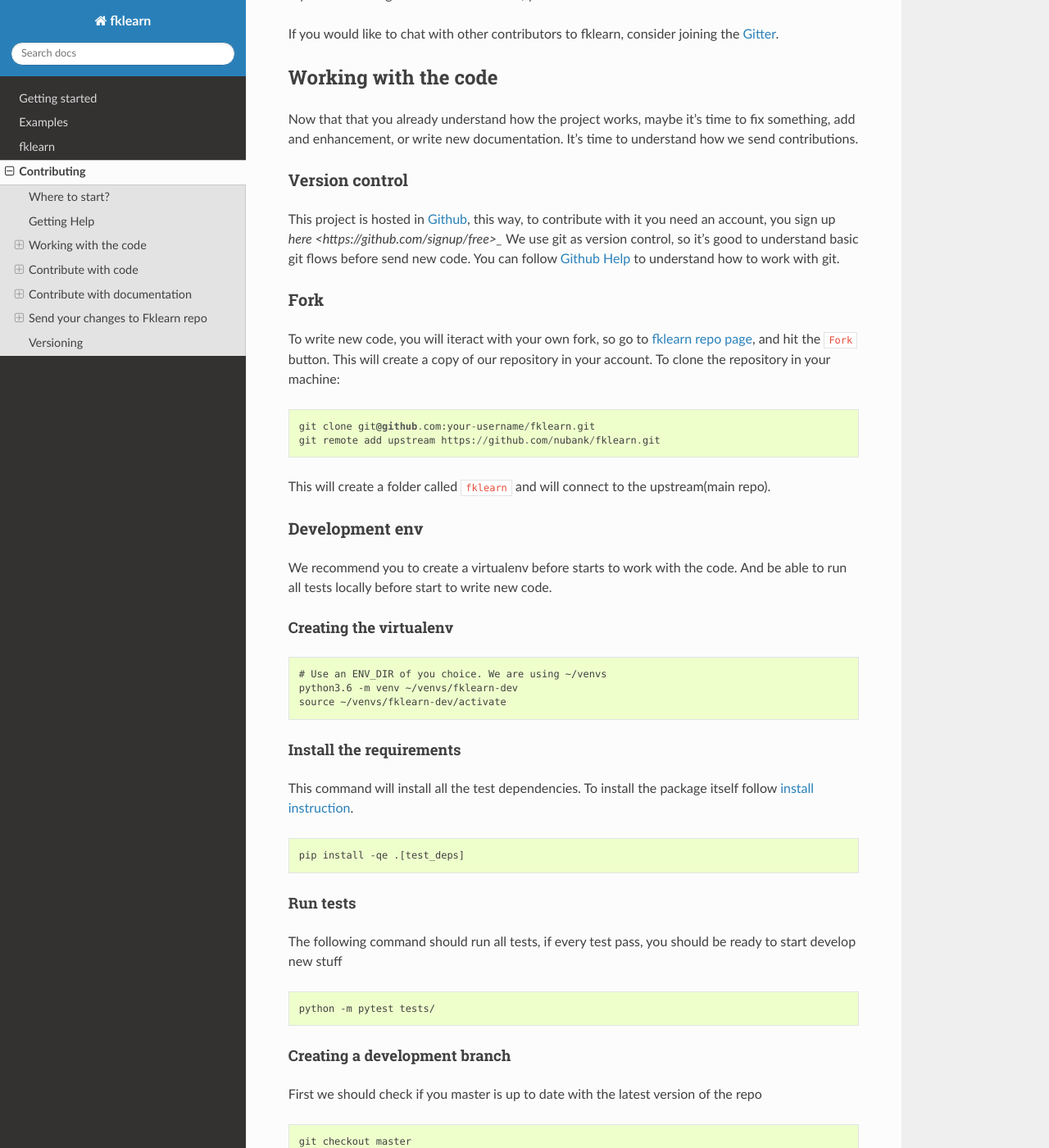
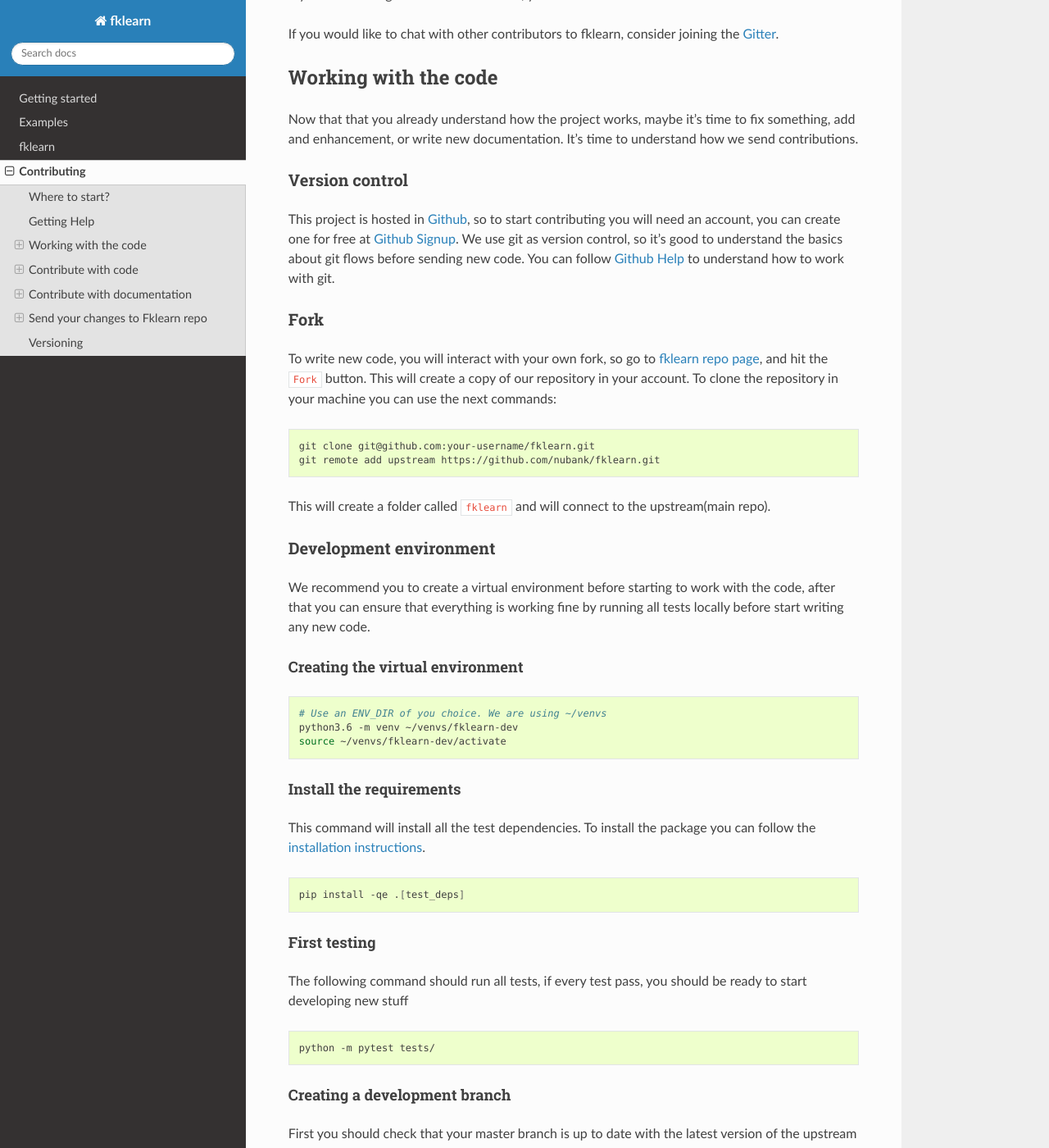
Before and after one commit to nubank/fklearn, a Sphinx documentation site: the page built from docs/source/contributing.rst, in a window 1280 px wide and 1400 px high, scrolled down 1046 px. Shown: the whole window at 82% size. Built offline with Sphinx 7.4.7 and the Read the Docs theme 2.0.0, drawn with Linux system fonts in a browser that asks for light colours; some of the changed text lies outside the part shown.

Commit message:
Minor fixes on the documentation (#184)
* fix: minor fixes to contributing file

Some of the links were not currently active (mainly on github side).
There was a link with a minor error on the underscore position.
Added some extra context for some sentences.

* fix: minor changes to enable code analysis on rst

This kind of changes will help with the format rendered in the final html, and will help us to detect whether the code it's ok with the expected syntax for the lang.

* minor fixes

* Update docs/source/getting_started.rst

Co-authored-by: Guilherme Beltramini <guilherme.beltramini@nubank.com.br>

```diff
--- a/docs/source/contributing.rst
+++ b/docs/source/contributing.rst
@@ -29,29 +29,30 @@
 Version control
 ---------------
 
-This project is hosted in `Github <https://github.com/nubank/fklearn>`_, this way, to contribute with it you need an account, you sign up `here <https://github.com/signup/free>_`
-We use git as version control, so it's good to understand basic git flows before send new code. You can follow `Github Help <https://help.github.com/en>`_ to understand how to work with git.
+This project is hosted in `Github <https://github.com/nubank/fklearn>`_, so to start contributing you will need an account, you can create one for free at `Github Signup <https://github.com/signup>`_.
+We use git as version control, so it's good to understand the basics about git flows before sending new code. You can follow `Github Help <https://docs.github.com/en>`_ to understand how to work with git.
 
 Fork
 ----
 
-To write new code, you will iteract with your own fork, so go to `fklearn repo page <https://github.com/nubank/fklearn>`_, and hit the ``Fork`` button. This will create a copy of our repository in your account. To clone the repository in your machine::
+To write new code, you will interact with your own fork, so go to `fklearn repo page <https://github.com/nubank/fklearn>`_, and hit the ``Fork`` button. This will create a copy of our repository in your account. To clone the repository in your machine you can use the next commands:
+
+.. code-block:: bash
 
     git clone git@github.com:your-username/fklearn.git
     git remote add upstream https://github.com/nubank/fklearn.git
 
 This will create a folder called ``fklearn`` and will connect to the upstream(main repo).
 
-Development env
----------------
+Development environment
+-----------------------
 
-We recommend you to create a virtualenv before starts to work with the code.
-And be able to run all tests locally before start to write new code.
+We recommend you to create a virtual environment before starting to work with the code, after that you can ensure that everything is working fine by running all tests locally before start writing any new code.
 
-Creating the virtualenv
-~~~~~~~~~~~~~~~~~~~~~~~
+Creating the virtual environment
+~~~~~~~~~~~~~~~~~~~~~~~~~~~~~~~~
 
-.. code-block:: none
+.. code-block:: bash
 
   # Use an ENV_DIR of you choice. We are using ~/venvs
   python3.6 -m venv ~/venvs/fklearn-dev
@@ -60,38 +61,38 @@
 Install the requirements
 ~~~~~~~~~~~~~~~~~~~~~~~~
 
-This command will install all the test dependencies. To install the package itself follow `install instruction <https://fklearn.readthedocs.io/en/latest/getting_started.html#installation>`_.
+This command will install all the test dependencies. To install the package you can follow the `installation instructions <https://fklearn.readthedocs.io/en/latest/getting_started.html#installation>`_.
 
-.. code-block:: none
+.. code-block:: bash
 
   pip install -qe .[test_deps]
 
-Run tests
-~~~~~~~~~
+First testing
+~~~~~~~~~~~~~
 
-The following command should run all tests, if every test pass, you should be ready to start develop new stuff
+The following command should run all tests, if every test pass, you should be ready to start developing new stuff
 
-.. code-block:: none
+.. code-block:: bash
 
   python -m pytest tests/
 
 Creating a development branch
 ~~~~~~~~~~~~~~~~~~~~~~~~~~~~~
 
-First we should check if you master is up to date with the latest version of the repo
+First you should check that your master branch is up to date with the latest version of the upstream repository.
 
-.. code-block:: none
+.. code-block:: bash
 
   git checkout master
   git pull upstream master --ff-only
 
-.. code-block:: none
+.. code-block:: bash
 
   git checkout -b name-of-your-bugfix-or-feature
 
 If you already have a branch, and you want to update with the upstream master
 
-.. code-block:: none
+.. code-block:: bash
 
   git checkout name-of-your-bugfix-or-feature
   git fetch upstream
@@ -100,7 +101,7 @@
 Contribute with code
 ====================
 
-In this session we'll guide you on how to contribute with the code. This is a guide if you want to fix or implement a new feature.
+In this session we'll guide you on how to contribute with the code. This is a guide which would help you if you want to fix an issue or implement a new feature.
 
 Code standards
 --------------
@@ -108,19 +109,19 @@
 This project is compatible only with python3.6 and follows the `pep8 style <https://www.python.org/dev/peps/pep-0008/>`_
 And we use this `import formatting <https://google.github.io/styleguide/pyguide.html?showone=Imports_formatting#313-imports-formatting>`_
 
-In order to check if your code follow our style, you can run from the repo root dir:
+In order to check if your code is following our codestyle, you can run from the root directory of the repo the next commands:
 
-.. code-block:: none
+.. code-block:: bash
 
   python -m pip install -q flake8
   python -m flake8 \
-  --ignore=E731,W503 \
-  --filename=\*.py \
-  --exclude=__init__.py \
-  --show-source \
-  --statistics \
-  --max-line-length=120 \
-  src/ tests/
+    --ignore=E731,W503 \
+    --filename=\*.py \
+    --exclude=__init__.py \
+    --show-source \
+    --statistics \
+    --max-line-length=120 \
+    src/ tests/
 
 Run tests
 ---------
@@ -128,30 +129,30 @@
 After you finish your feature development or bug fix, you should run your tests, using:
 
 
-.. code-block:: none
+.. code-block:: bash
 
   python -m pytest tests/
 
-Or if want to run only one test:
+Or if you want to run only one test:
 
-.. code-block:: none
+.. code-block:: bash
 
   python -m pytest tests/test-file-name.py::test_method_name
 
 
-You should **always** write tests for your features, you can look at the other tests to have a better idea how we implement them.
+You must write tests for every feature **always**, you can look at the other tests to have a better idea how we implement them.
 As test framework we use `pytest <https://docs.pytest.org/en/latest/>`_
 
 Document your code
 ------------------
 
-All methods should have type annotations, this allow us to know what that method expect as parameters, and what is the output.
+All methods should have type annotations, this allow us to know what that method expect as parameters, and what is the expected output.
 You can learn more about it in `typing docs <https://docs.python.org/3.6/library/typing.html>`_
 
 To document your code you should add docstrings, all methods with docstring will appear in this documentation's api file.
 If you created a new file, you may need to add it to the ``api.rst`` following the structure
 
-.. code-block:: none
+.. code-block:: rst
 
   Folder Name
   -----------
@@ -164,9 +165,9 @@
   .. autosummary::
     method_name
 
- The docstrings should follow this format
+The docstrings should follow this format
 
- .. code-block:: none
+.. code-block:: python
 
   """
   Brief introduction of method
@@ -206,16 +207,16 @@
 Build documentation
 -------------------
 
-From ``docs/`` folder, install `requirments.txt` and run
+From ``docs/`` folder, install `requirements.txt` and run
 
-.. code-block:: none
+.. code-block:: bash
 
   make html
 
 This command will build the documentation inside ``docs/build/html`` and you can check locally how it looks, and if everything worked.
 
 Send your changes to Fklearn repo
-================================
+=================================
 
 Commit your changes
 -------------------
@@ -224,13 +225,13 @@
 
 The following command will list all files you changed:
 
-.. code-block:: none
+.. code-block:: bash
 
   git status
 
 To choose which files will be added to the commit:
 
-.. code-block:: none
+.. code-block:: bash
 
   git add path/to/the/file/name.extension
 
@@ -238,13 +239,13 @@
 
 This command will open your text editor to write commit messages
 
-.. code-block:: none
+.. code-block:: bash
 
   git commit
 
 This will add a commit only with subject
 
-.. code-block:: none
+.. code-block:: bash
 
  git commit -m "My commit message"
 
@@ -253,9 +254,9 @@
 Push the changes
 ----------------
 
-After you write all your commit messages, decribing what you did, it's time to send to your remote repo.
+After you write all your commit messages, describing what you did, it's time to send to your remote repo.
 
-.. code-block:: none
+.. code-block:: bash
 
  git push origin name-of-your-bugfix-or-feature
 
```
Also changed, not shown: other parts of docs/source/contributing.rst (+5 -5 lines), docs/source/getting_started.rst (+23 -11 lines).
